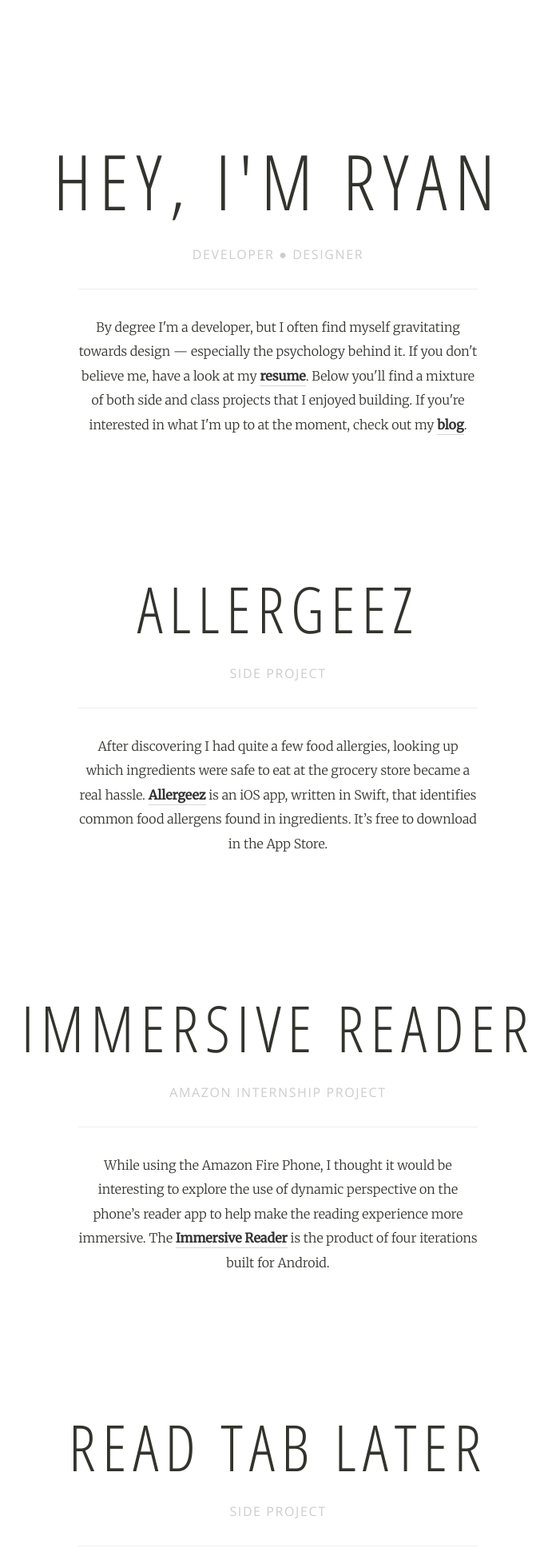
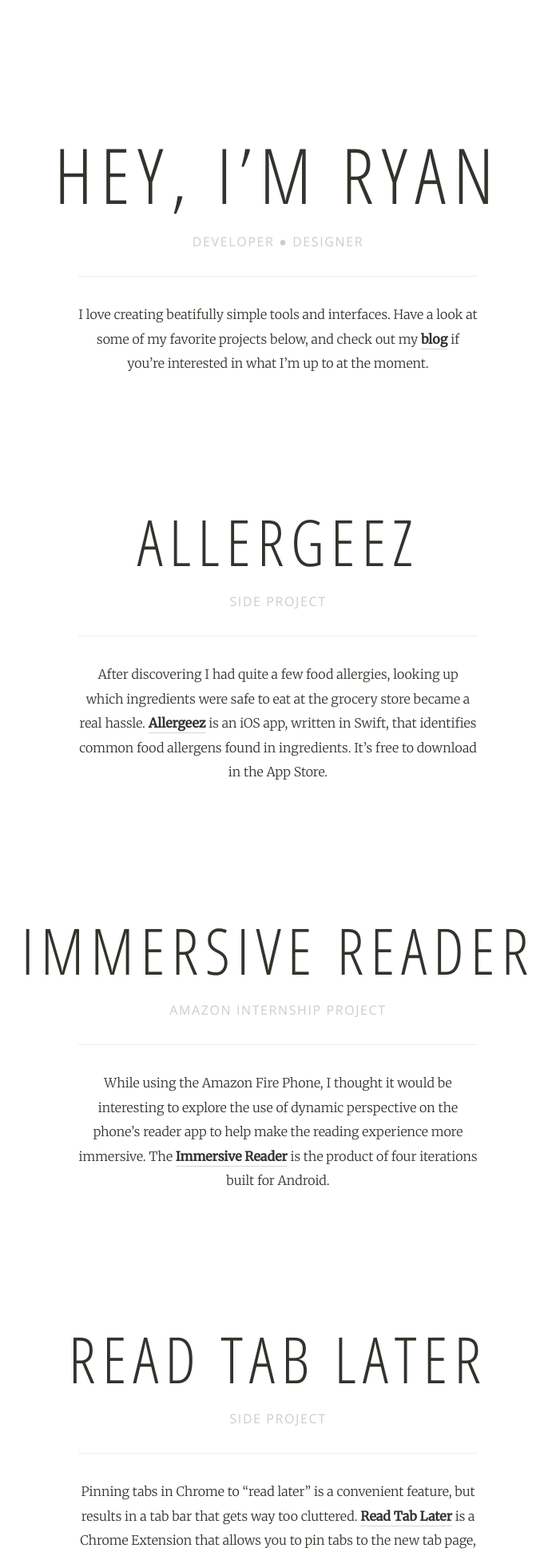
Before and after one commit to mumush/mumush_v2, a PHP site: page /oneuri/ in a window 1280 px wide. Shown: the top 1941 px of the page at 80% size, without its empty margins (292-983 px from the left). Run offline with PHP 8.4, Linux system fonts and the light colour scheme.

Commit message:
Edited bio and Cleaned up styles

```diff
--- a/css/style.css
+++ b/css/style.css
@@ -40,6 +40,7 @@ body {
    font-size: 3em;
    font-weight: 300;
    letter-spacing: .1em;
+   line-height: 1.2em;
 
 }
 
@@ -208,8 +209,6 @@ footer {
    	padding: 0;
 
       padding: 2em 0;
-      border-top: 1px solid #eee;
-      border-bottom: 1px solid #eee;
    }
 
    .socialLinks a {
--- a/index.html
+++ b/index.html
@@ -26,10 +26,10 @@
 		<div id="projects">
 
 			<section class="projectSection">
-				<h1 class="projectTitle">HEY, I'M RYAN</h1>
+				<h1 class="projectTitle">HEY, I&rsquo;M RYAN</h1>
 				<h3 class="projectTags">DEVELOPER &#9679; DESIGNER</h3>
 				<h2 class="projectDesc">
-					By degree I'm a developer, but I often find myself gravitating towards design &mdash; especially the psychology behind it.  If you don't believe me, have a look at my <a class="projectLink" href="docs/resume.pdf" target="_blank">resume</a>.  Below you'll find a mixture of both side and class projects that I enjoyed building.  If you're interested in what I'm up to at the moment, check out my <a class="projectLink" href="blog.html" target="_blank">blog</a>.
+					I love creating beatifully simple tools and interfaces.  Have a look at some of my favorite projects below, and check out my <a class="projectLink" href="blog.html" target="_blank">blog</a> if you&rsquo;re interested in what I&rsquo;m up to at the moment.
 				</h2>
 			</section>
 
@@ -109,9 +109,9 @@
 
 			<div class="socialLinks">
 				<a href="mailto:rhoff37@gmail.com">CONTACT</a>
+				<a href="docs/resume.pdf" target="_blank">RESUME</a>
 				<a href="https://github.com/mumush" target="_blank">GITHUB</a>
 				<a href="https://linkedin.com/pub/ryan-hoffmann/a2/1b5/411" target="_blank">LINKEDIN</a>
-				<a href="https://www.facebook.com/ryan.hoffmann.7" target="_blank">FACEBOOK</a>
 			</div>
 
 		</footer>
```
